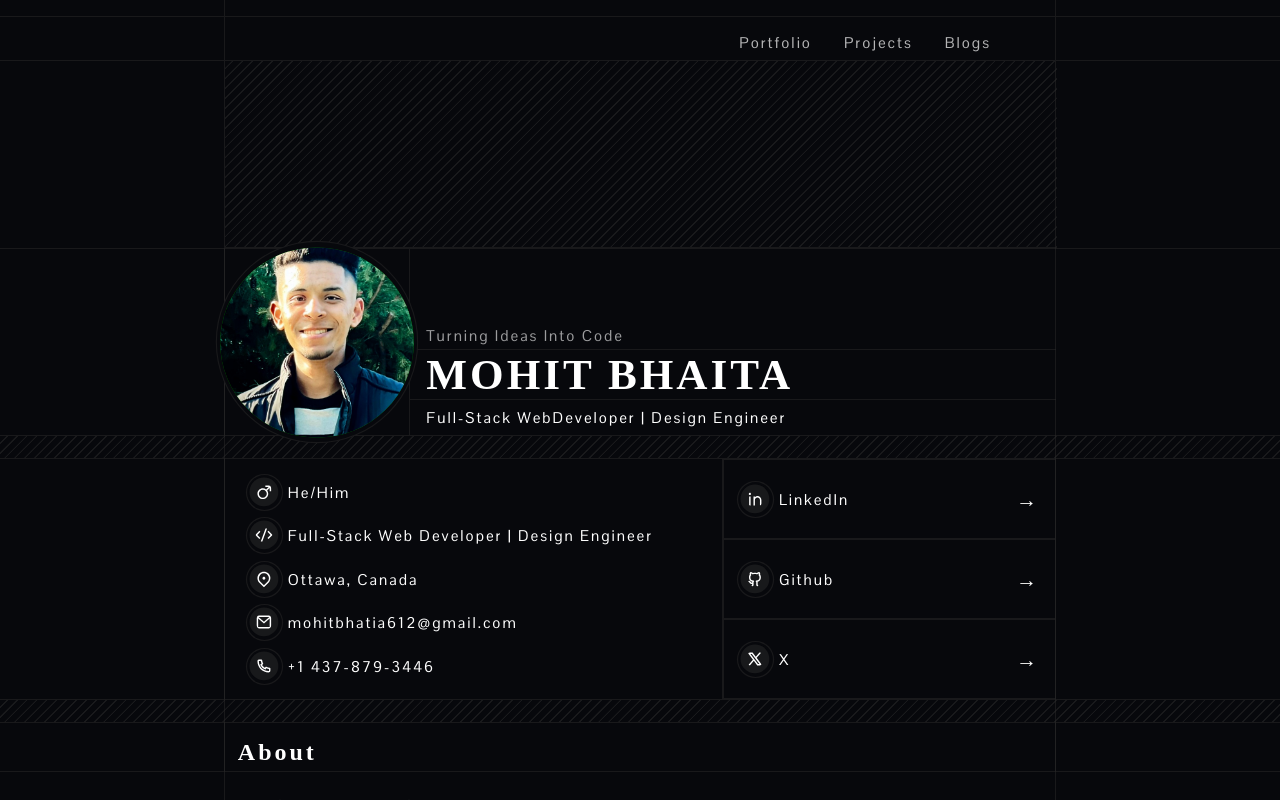
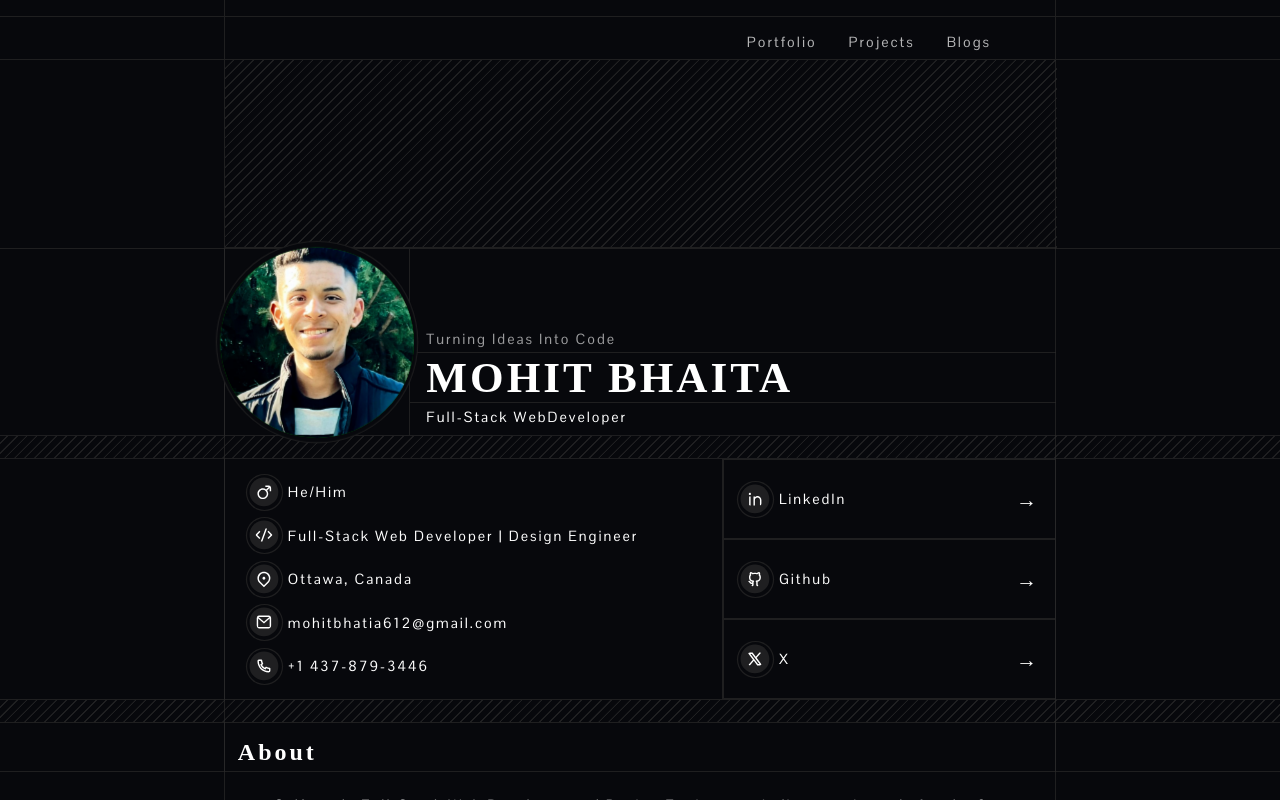
Before and after one commit to Bhatia612/My-Portfolio, a React (Vite) app: page /#/ in a window 1280 px wide. Shown: the top 800 px of the page. Built offline with nearby package versions, Linux system fonts and the light colour scheme; a web font is replaced by a local one.

Commit message:
social links working now . . .

```diff
--- a/index.html
+++ b/index.html
@@ -3,7 +3,7 @@
 
 <head>
   <meta charset="UTF-8" />
-  <link rel="icon" type="image/svg+xml" href="/vite.svg" />
+  <link rel="icon" type="image/svg+xml" href="src\assets\profile.jpg" />
   <meta name="viewport" content="width=device-width, initial-scale=1.0" />
   <title>mohitbhatia.com</title>
 </head>
--- a/src/components/About.jsx
+++ b/src/components/About.jsx
@@ -5,7 +5,7 @@ const About = () => {
         <div className="about">
             <h1>About</h1>
             <ul className="about__list">
-                <li>»&nbsp; Self-made Full-Stack Web Developer and Design Engineer, grinding consistently for the past few years — fueled by curiosity (and a healthy amount of coffee).</li>
+                <li>»&nbsp; Self-made Full-Stack Web Developer and Design Engineer, grinding consistently for the 2+ years — fueled by curiosity (and a healthy amount of coffee).</li>
                 <li>»&nbsp; Skilled in React, Node.js, MongoDB, and modern front-end & back-end technologies.</li>
                 <li>»&nbsp; Passionate about building user-centric, scalable, performance-driven web applications that actually work in production — not just in demos.</li>
                 <li>»&nbsp; Strong problem-solving mindset, with attention to clean, maintainable code (yes, I refactor my own code).</li>
--- a/src/components/PersonalInfo.jsx
+++ b/src/components/PersonalInfo.jsx
@@ -49,7 +49,7 @@ const PersonalInfo = () => {
                     </li>
                 </ul>
             </div>
-            <div className="link one">
+            <div className="link" role='button' tabIndex={0} data-url="https://linkedin.com/in/mohit-bhatia-777461289" onClick={(e) => window.open(e.currentTarget.dataset.url, "_blank")} onKeyDown={(e) => e.key === "Enter" && window.open(e.currentTarget.dataset.url, "_blank")}>
                 <div className='icon-wrapper'>
                     <RiLinkedinLine className="icons" />
                 </div>
@@ -58,7 +58,7 @@ const PersonalInfo = () => {
                 </p>
                 <small>→</small>
             </div>
-            <div className="link two">
+            <div className="link" role='button' tabIndex={0} data-url="https://github.com/Bhatia612" onClick={(e) => window.open(e.currentTarget.dataset.url, "_blank")} onKeyDown={(e) => e.key === "Enter" && window.open(e.currentTarget.dataset.url, "_blank")}>
                 <div className='icon-wrapper'>
                     <RiGithubLine className="icons" />
                 </div>
@@ -67,7 +67,7 @@ const PersonalInfo = () => {
                 </p>
                 <small>→</small>
             </div>
-            <div className="link three">
+            <div className="link" role='button' tabIndex={0} data-url="https://x.com/mohitbhatia612" onClick={(e) => window.open(e.currentTarget.dataset.url, "_blank")} onKeyDown={(e) => e.key === "Enter" && window.open(e.currentTarget.dataset.url, "_blank")}>
                 <div className='icon-wrapper'>
                     <RiTwitterXLine className="icons" />
                 </div>
--- a/src/components/Profile.jsx
+++ b/src/components/Profile.jsx
@@ -14,7 +14,10 @@ const Profile = () => {
             <div className="p-details">
                 <p>Turning Ideas Into Code</p>
                 <big className="name">MOHIT BHAITA</big>
-                <small className="title">Full-Stack WebDeveloper | Design Engineer</small>
+                <small className="title">
+                    <span>Full-Stack WebDeveloper</span>
+                    <span>Design Engineer</span>
+                </small>
             </div>
         </div>
     )
--- a/src/styles/_utils.scss
+++ b/src/styles/_utils.scss
@@ -1,11 +1,11 @@
-$border-color: #2d2d2d78;
+$border-color: #2d2d2da3;
 $bg-color: #07080c;
 $bg-hover: #13151e;
 
 // Borders...
 %border-top-bottom {
-  border-top: 1.5px solid $border-color;
-  border-bottom: 1.5px solid $border-color;
+  border-top: 1px solid $border-color;
+  border-bottom: 1px solid $border-color;
 }
 
 %border-left-right {
@@ -28,7 +28,7 @@ $bg-hover: #13151e;
 %font-sec {
   font-family: "Pontano Sans", sans-serif;
   letter-spacing: 2px;
-  font-size: .95rem !important;
+  font-size: .9rem !important;
 }
 
 
--- a/src/styles/components/_profile.scss
+++ b/src/styles/components/_profile.scss
@@ -70,6 +70,33 @@
         .title {
             @extend %font-sec;
             padding: .5rem 1rem;
+            position: relative;
+            overflow: hidden;
+            height: 2rem;
+
+            span {
+                display: block;
+                height: 100%;
+                margin-bottom: 1rem;
+                animation: role-changer 3s infinite;
+            }
         }
     }
 }
+
+
+@keyframes role-changer {
+    25% {
+        transform: translateY(0%);
+    }
+
+    50% {
+        transform: translateY(-200%);
+    }
+
+    75% {
+        transform: translateY(-200%);
+
+    }
+
+}
```
